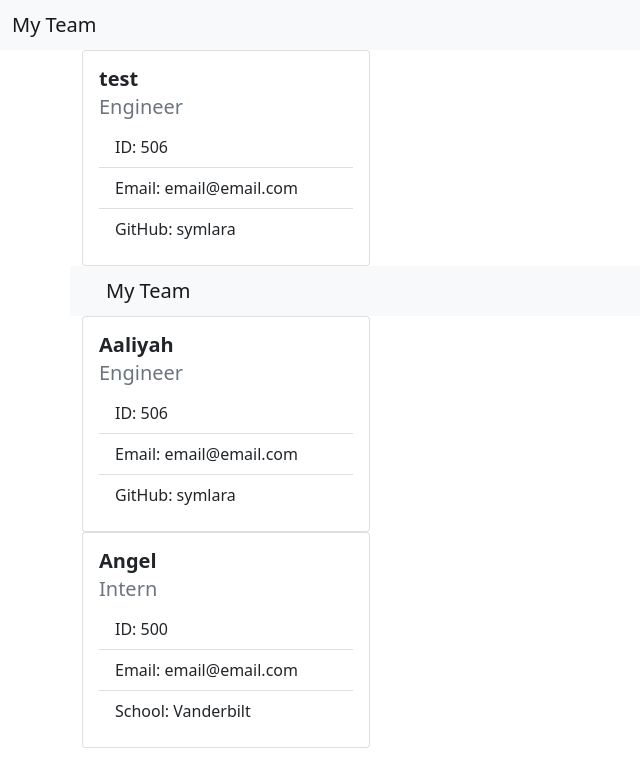
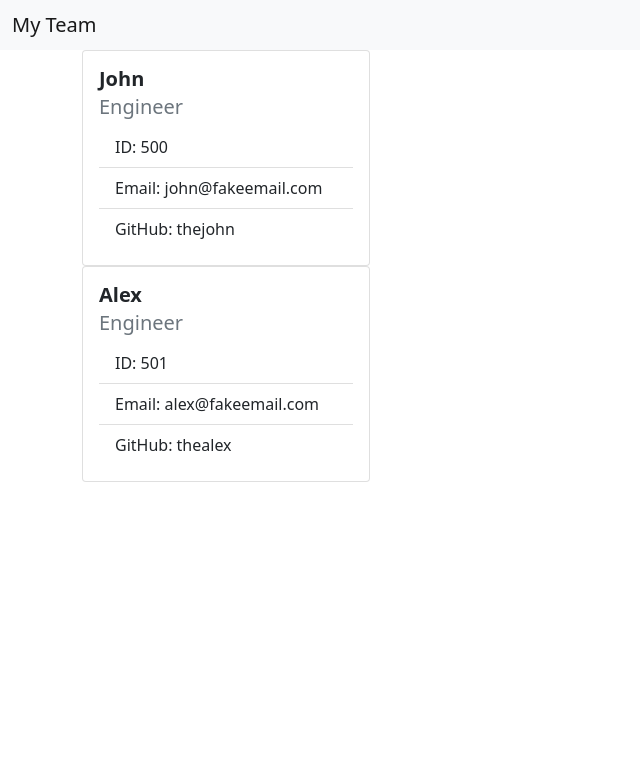
Before and after one commit to ilangrosstimerman/team-profile, a website: page src/team.html in a window 1280 px wide. Shown: the whole page, without its empty margins (0-640 px from the left). Drawn offline with nearby package versions, Linux system fonts and the light colour scheme.

Commit message:
add function to write file, adjust html

```diff
--- a/src/team.html
+++ b/src/team.html
@@ -8,7 +8,6 @@
         <title>Team Generator</title>
     </head>
     <body>
-
     <nav class="navbar navbar-light bg-light">
     <div class="container-fluid">
       <span class="navbar-brand mb-0 h1">My Team</span>
@@ -16,67 +15,37 @@
   </nav>
 <div class="container">
 <div class="row">
-<div class="col-6">
+<div class="row">
+            <div class="col-sm-4">
             <div class="card" style="width: 18rem;">
   <div class="card-body">
-    <h5 class="card-title"><strong>test</strong></h5>
+    <h5 class="card-title"><strong>John</strong></h5>
     <h5 class="card-subtitle mb-2 text-muted">Engineer</h5>
     <ul class="list-group list-group-flush">
-    <li class="list-group-item">ID: 506</li>
-    <li class="list-group-item">Email: email@email.com</li>
-    <li class="list-group-item">GitHub: symlara</li>
+    <li class="list-group-item">ID: 500</li>
+    <li class="list-group-item">Email: john@fakeemail.com</li>
+    <li class="list-group-item">GitHub: thejohn</li>
 
     </ul>
     </div>
     </div>
   </div>
-</body>
-</html>
-
-<!DOCTYPE html>
-    <html lang="en">
-    <head>
-        <meta charset="UTF-8">
-        <meta name="viewport" content="width=device-width, initial-scale=1.0">
-        <meta http-equiv="X-UA-Compatible" content="ie=edge">
-        <link href="https://cdn.jsdelivr.net/npm/bootstrap@5.0.0-beta2/dist/css/bootstrap.min.css" rel="stylesheet">
-        <title>Team Generator</title>
-    </head>
-    <body>
-
-    <nav class="navbar navbar-light bg-light">
-    <div class="container-fluid">
-      <span class="navbar-brand mb-0 h1">My Team</span>
-    </div>
-  </nav>
-<div class="container">
-<div class="row">
-<div class="col-sm-6">
+</div><div class="row">
+            <div class="col-sm-4">
             <div class="card" style="width: 18rem;">
   <div class="card-body">
-    <h5 class="card-title"><strong>Aaliyah</strong></h5>
+    <h5 class="card-title"><strong>Alex</strong></h5>
     <h5 class="card-subtitle mb-2 text-muted">Engineer</h5>
     <ul class="list-group list-group-flush">
-    <li class="list-group-item">ID: 506</li>
-    <li class="list-group-item">Email: email@email.com</li>
-    <li class="list-group-item">GitHub: symlara</li>
-
-    </ul>
-  </div>
-</div>
-<div class="col-sm-6">
-            <div class="card" style="width: 18rem;">
-            <div class="card-body">
-                <h5 class="card-title"><strong>Angel</strong></h5>
-                <h5 class="card-subtitle mb-2 text-muted">Intern</h5>
-                <ul class="list-group list-group-flush">
-                <li class="list-group-item">ID: 500</li>
-                <li class="list-group-item">Email: email@email.com</li>
-                <li class="list-group-item">School: Vanderbilt</li>
+    <li class="list-group-item">ID: 501</li>
+    <li class="list-group-item">Email: alex@fakeemail.com</li>
+    <li class="list-group-item">GitHub: thealex</li>
 
     </ul>
     </div>
     </div>
   </div>
+</div>
+</div>
 </body>
 </html>
```
Also changed, not shown: index.js (+20 -28 lines), dist/style.css (added), dist/template.js. Lines whose indentation alone changed are shown as unchanged.
